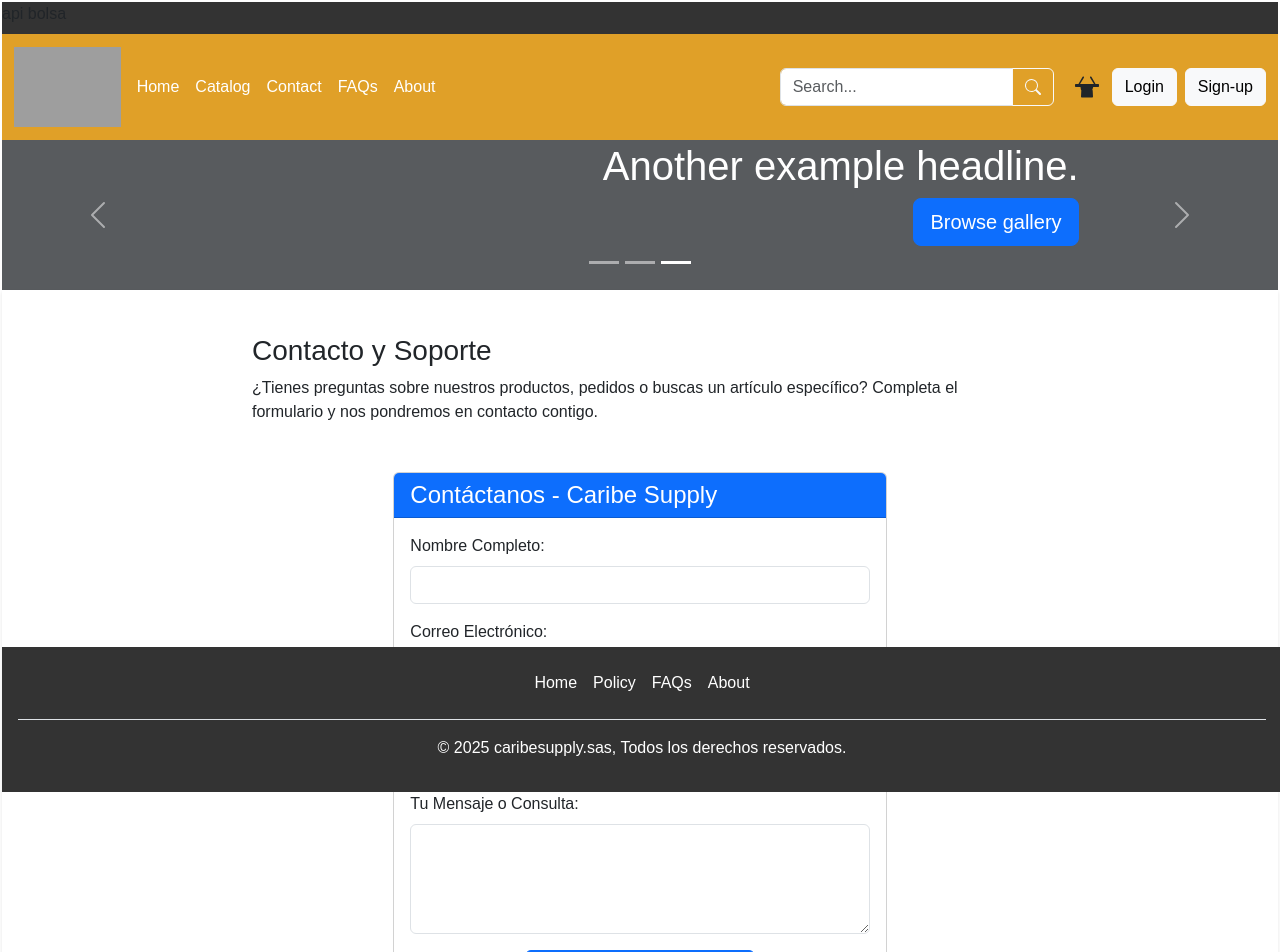
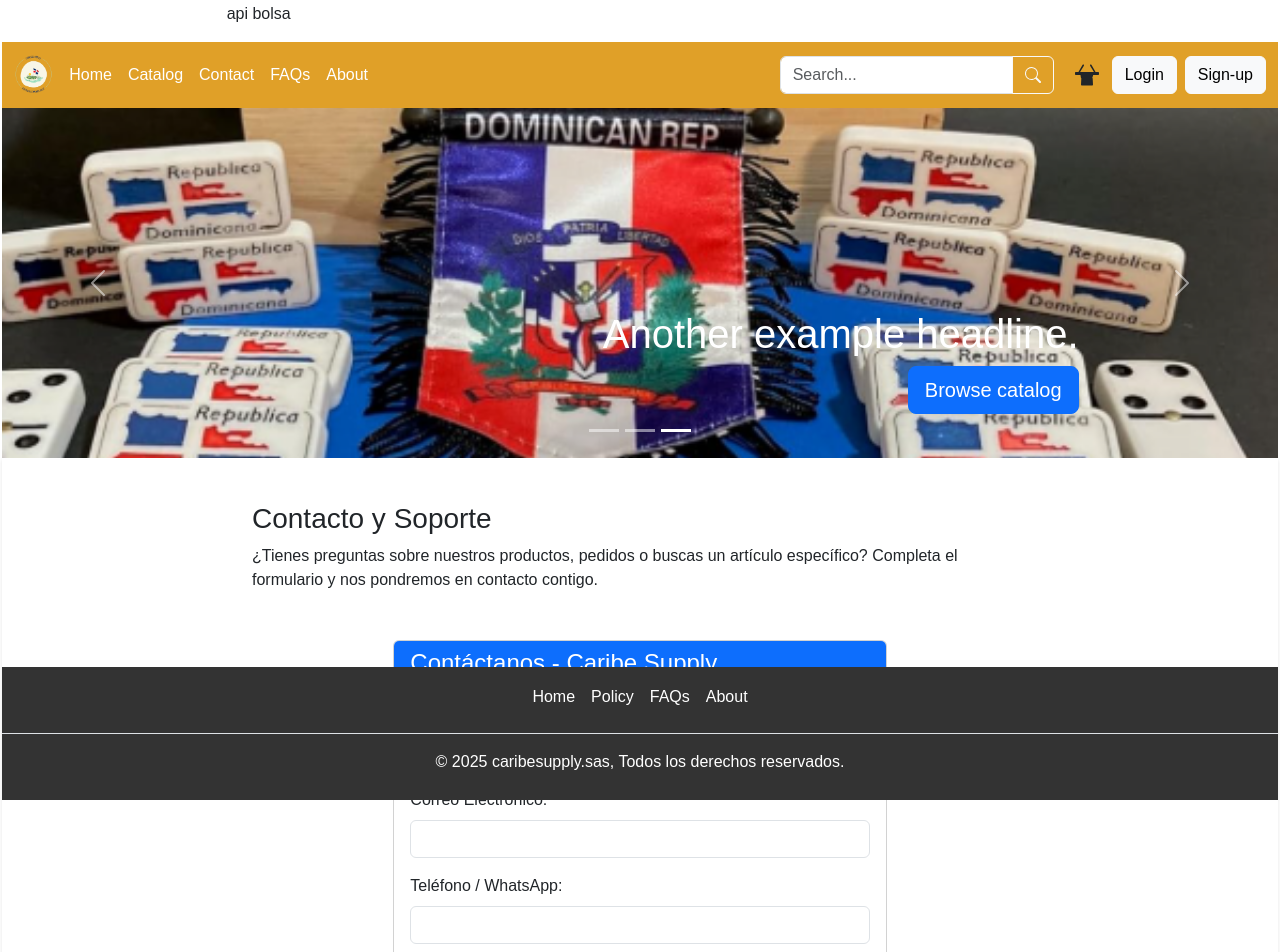
Before and after one commit to Osonigg/Caribe-Supply-SAS, a React (Create React App) app: page /contact in a window 1280 px wide. Shown: the top 952 px of the page. Built offline with nearby package versions, Linux system fonts and the light colour scheme; grey boxes are pictures that could not be loaded.

Commit message:
estilizando

```diff
--- a/src/App.css
+++ b/src/App.css
@@ -7,13 +7,17 @@
 }
 
 .App-logo {
-  height: 10vmin;
+  height: 5vmin;
 }
 
 header {
   width: 100%;
   top: 0;
-  background-color: #333;
+  background-color: #fff;
+}
+
+.carousel-item {
+  height: 350px;
 }
 
 .main-content {
@@ -23,6 +27,7 @@ header {
   padding: 20px;
   margin: 0 auto;
   width: 100%;
+  min-height: 100vh;
   box-shadow: 0 2px 4px rgba(0, 0, 0 ,0.1);
 }
 
@@ -31,6 +36,7 @@ header {
     grid-template-columns: 1fr 3fr;
   }
 }
+
 @media (max-width: 600px) {
     .carousel-caption {
       display: none;
@@ -38,11 +44,12 @@ header {
   }
 
 footer {
-  position: fixed;
+  position: sticky;
   width: 100%;
-  padding: 1rem;
   bottom: 0;
   color: #fff;
   text-align: center;
   background-color: #333;
+  padding: 10px 0;
+  z-index: 1000;
 }
--- a/src/App.jsx
+++ b/src/App.jsx
@@ -17,8 +17,8 @@ import Carousel  from "./components/Carousel.jsx";
 function App() {
   return (
     <div className="App">
-      <header className="App-header">
-        <aside class="col-12 col-lg-6 mb-2 text-body-white">
+      <header className="App-header ">
+        <aside class="container col-12 col-md-8 col-md-4 mb-3 me-auto text-dark">
           api bolsa
         </aside>
         <Navigation />
--- a/src/components/Carousel.jsx
+++ b/src/components/Carousel.jsx
@@ -1,4 +1,6 @@
 import React from "react";
+import '../App.css';
+import { Link } from "react-router-dom";
 
 function Carousel() {
   return (
@@ -7,56 +9,106 @@ function Carousel() {
 
         {/* indicadores de slide */}
         <div className="carousel-indicators">
-          <button type="button" data-bs-target="#myCarousel" data-bs-slide-to="0" className="" aria-label="Slide 1"></button>
-          <button type="button" data-bs-target="#myCarousel" data-bs-slide-to="1" aria-label="Slide 2" className=""></button>
-          <button type="button" data-bs-target="#myCarousel" data-bs-slide-to="2" aria-label="Slide 3" className="active" aria-current="true"></button>
+          <button
+            type="button"
+            data-bs-target="#myCarousel"
+            data-bs-slide-to="0"
+            className=""
+            aria-label="Slide 1"
+          ></button>
+          <button
+            type="button"
+            data-bs-target="#myCarousel"
+            data-bs-slide-to="1"
+            aria-label="Slide 2"
+            className=""
+          ></button>
+          <button
+            type="button"
+            data-bs-target="#myCarousel"
+            data-bs-slide-to="2"
+            aria-label="Slide 3"
+            className="active"
+            aria-current="true"
+          ></button>
         </div>
 
         {/* imagenes para el slide */}
-        <div className="carousel-inner mt-md-0" role="listbox" height="100%">
+        <div className="carousel-inner mt-md-0" role="listbox">
           <div className="carousel-item">
-            <svg aria-hidden="true" class="bd-placeholder-img" height="100%" preserveAspectRatio="xMidYMid slice" width="100%" xmlns="http://www.w3.org/2000/svg">
-              <rect width="100%" height="100%" fill="var(--bs-secondary-color)"></rect>
-            </svg>
+            <img
+              aria-hidden="true"
+              className="d-block w-100 object-fit-cover"
+              preserveAspectRatio="xMidYMid slice"
+              src="../assets/taina.png" alt=""  height="100%"
+            />
 
-            <div className="carousel-caption p-2 text-star mt-2">
+            <div className="carousel-caption  text-star p-2 mt-2">
               <h1>Example headline.</h1>
-              <p><a class="btn btn-lg btn-primary" href="#">Sign up today</a></p>
+              <p>
+                <Link className="btn btn-lg btn-primary" to="/register">
+                  Sign up today
+                </Link>
+              </p>
             </div>
           </div>
 
           <div className="carousel-item">
-            <svg aria-hidden="true" class="bd-placeholder-img" height="100%" preserveAspectRatio="xMidYMid slice" width="100%" xmlns="http://www.w3.org/2000/svg">
-              <rect width="100%" height="100%" fill="var(--bs-secondary-color)"></rect>
-            </svg>
+            <img
+              aria-hidden="true"
+              className="d-block w-100 object-fit-cover"
+              preserveAspectRatio="xMidYMid slice"
+              src="../assets/grecas.png" alt="" height="100%"
+            />
 
-            <div class="carousel-caption p-2 mt-2">
+            <div className="carousel-caption p-2 mt-2">
               <h1>Another example headline.</h1>
-              <p><a class="btn btn-lg btn-primary" href="#">Learn more</a></p>
+              <p>
+                <Link className="btn btn-lg btn-primary" to="">
+                  Learn more
+                </Link>
+              </p>
             </div>
           </div>
 
           <div class="carousel-item active">
-            <svg aria-hidden="true" class="bd-placeholder-img" height="100%" preserveAspectRatio="xMidYMid slice" width="100%" xmlns="http://www.w3.org/2000/svg">
-              <rect width="100%" height="100%" fill="var(--bs-secondary-color)"></rect>
-            </svg>
+            <img
+              aria-hidden="true"
+              className="d-block w-100 object-fit-cover"
+              preserveAspectRatio="xMidYMid slice"
+              src="../assets/dominos.png" alt="" height="100%"
+            />
 
-            <div class="carousel-caption text-end p-2 mt-2">
+
+            <div className="carousel-caption text-end p-2 mt-2">
               <h1>Another example headline.</h1>
-              <p><a class="btn btn-lg btn-primary" href="#">Browse gallery</a></p>
+              <p>
+                <Link className="btn btn-lg btn-primary" to="/catalog">
+                  Browse catalog
+                </Link>
+              </p>
             </div>
           </div>
         </div>
 
         {/* controles de slide */}
-        <button class="carousel-control-prev" type="button" data-bs-target="#myCarousel" data-bs-slide="prev">
-          <span class="carousel-control-prev-icon" aria-hidden="true"></span>
-          <span class="visually-hidden">Previous</span>
-        </button>{" "}
-
-        <button class="carousel-control-next" type="button" data-bs-target="#myCarousel" data-bs-slide="next">
-          <span class="carousel-control-next-icon" aria-hidden="true"></span>
-          <span class="visually-hidden">Next</span>{" "}
+        <button
+          className="carousel-control-prev"
+          type="button"
+          data-bs-target="#myCarousel"
+          data-bs-slide="prev"
+        >
+          <span className="carousel-control-prev-icon" aria-hidden="true"></span>
+          <span className="visually-hidden">Previous</span>
+        </button>
+        <button
+          className="carousel-control-next"
+          type="button"
+          data-bs-target="#myCarousel"
+          data-bs-slide="next"
+        >
+          <span className="carousel-control-next-icon" aria-hidden="true"></span>
+          <span className="visually-hidden">Next</span>
         </button>
       </div>
     </>
--- a/src/pages/About.jsx
+++ b/src/pages/About.jsx
@@ -2,8 +2,8 @@ import React from "react";
 
 function About() {
   return (
-    <div class="container">
-      <div class="container-fluid form-floating my-4">
+    <div className="container">
+      <div className="container-fluid form-floating my-4">
         <strong>Nuestra Historia:</strong>
         <p>
           Breve relato de cómo Caribe Supply se convirtió en un proveedor
@@ -19,8 +19,6 @@ function About() {
         <strong>Horarios:</strong>
         <p>Lunes a Sábado: 8:00am - 6:00pm | Domingos: 9:00am - 2:00pm.</p>
       </div>
-
-
     </div>
   );
 }
--- a/src/pages/CarBasket.jsx
+++ b/src/pages/CarBasket.jsx
@@ -2,7 +2,7 @@ import React from "react";
 
 function CarBasket() {
   return (
-    <div>
+    <div className="container">
       <h1>Esta es mi pagina carrito</h1>
       <p>Sin productos</p>
     </div>
--- a/src/pages/Contact.jsx
+++ b/src/pages/Contact.jsx
@@ -2,48 +2,79 @@ import React from "react";
 
 function Contact() {
   return (
-    <div class="container-fluid form-floating my-4">
-        <strong><h3>Contacto y Soporte</h3></strong>
-        <p>¿Tienes preguntas sobre nuestros productos, pedidos o buscas un artículo específico? Completa el formulario
-          y nos pondremos en contacto contigo.
+    <div className="container-fluid form-floating my-4">
+      <strong>
+        <h3>Contacto y Soporte</h3>
+      </strong>
+      <p>
+        ¿Tienes preguntas sobre nuestros productos, pedidos o buscas un artículo
+        específico? Completa el formulario y nos pondremos en contacto contigo.
       </p>
 
-        <div class="container mt-5">
-            <div class="row justify-content-center">
-                <div class="col-md-8">
-                    <div class="card">
-                        <div class="card-header bg-primary text-white">
-                            <h4 class="mb-0">Contáctanos - Caribe Supply</h4>
+      <div className="container mt-5">
+        <div className="row justify-content-center">
+          <div className="col-md-8">
+            <div className="card">
+              <div className="card-header bg-primary text-white">
+                <h4 className="mb-0">Contáctanos - Caribe Supply</h4>
               </div>
-                        <div class="card-body">
-
+              <div className="card-body">
                 <form action="tu_script_de_procesamiento.php" method="POST">
-
-
-                                <div class="mb-3">
-                                    <label for="nombre" class="form-label">Nombre Completo:</label>
-                                    <input type="text" class="form-control" id="nombre" name="nombre" required/>
+                  <div className="mb-3">
+                    <label for="nombre" class="form-label">
+                      Nombre Completo:
+                    </label>
+                    <input
+                      type="text"
+                      className="form-control"
+                      id="nombre"
+                      name="nombre"
+                      required
+                    />
                   </div>
 
-
-                                <div class="mb-3">
-                                    <label for="email" class="form-label">Correo Electrónico:</label>
-                                    <input type="email" class="form-control" id="email" name="email" required/>
-                                </div>
-
-
-                                <div class="mb-3">
-                                    <label for="telefono" class="form-label">Teléfono / WhatsApp:</label>
-                                    <input type="tel" class="form-control" id="telefono" name="telefono"/>
+                  <div className="mb-3">
+                    <label for="email" class="form-label">
+                      Correo Electrónico:
+                    </label>
+                    <input
+                      type="email"
+                      className="form-control"
+                      id="email"
+                      name="email"
+                      required
+                    />
                   </div>
 
                   <div class="mb-3">
-                                    <label for="mensaje" class="form-label">Tu Mensaje o Consulta:</label>
-                                    <textarea class="form-control" id="mensaje" name="mensaje" rows="4" required></textarea>
+                    <label for="telefono" class="form-label">
+                      Teléfono / WhatsApp:
+                    </label>
+                    <input
+                      type="tel"
+                      class="form-control"
+                      id="telefono"
+                      name="telefono"
+                    />
                   </div>
 
+                  <div className="mb-3">
+                    <label for="mensaje" class="form-label">
+                      Tu Mensaje o Consulta:
+                    </label>
+                    <textarea
+                      className="form-control"
+                      id="mensaje"
+                      name="mensaje"
+                      rows="4"
+                      required
+                    ></textarea>
+                  </div>
 
-                                <button type="submit" class="btn btn-primary w-50 d-block mx-auto">
+                  <button
+                    type="submit"
+                    className="btn btn-primary w-50 d-block mx-auto"
+                  >
                     Enviar Mensaje
                   </button>
                 </form>
@@ -53,7 +84,7 @@ function Contact() {
         </div>
       </div>
 
-        <div class="form-floating my-4">
+      <div className="form-floating p-4 my-4">
         <p>Teléfono: (809) 795-1036</p>
         <p>WhatsApp: 809-795-1036 (con un enlace directo WhatsApp link)</p>
         <p>Correo Electrónico: info@caribesupply.com</p>
--- a/src/pages/Home.jsx
+++ b/src/pages/Home.jsx
@@ -1,48 +1,67 @@
 import React from "react";
-import { Carousel } from "react-bootstrap";
 
 function Home() {
   return (
     <div className="container">
       {/* contenido de pagina */}
-      <div className="container-fluid row mt-4 mx-auto">
-
+      <div className="overflow-auto row mt-4 mx-auto">
         <aside className="col-12 col-md-4 mb-4">
           <div className="card m-2 shadow-sm">
             <div className="card-body">
               <h3 className="card-title">Another longer title belongs here</h3>
-                <p className="card-text"><small className="text-muted">California</small></p>
+              <p className="card-text">
+                <small className="text-muted">California</small>
+              </p>
             </div>
           </div>
 
           <div className="card m-2 shadow-sm">
             <div className="card-body">
               <h3 className="card-title">Another longer title belongs here</h3>
-                <p className="card-text"><small className="text-muted">California</small></p>
+              <p className="card-text">
+                <small className="text-muted">California</small>
+              </p>
             </div>
           </div>
 
           <div className="card m-2 shadow-sm">
             <div className="card-body">
               <h3 className="card-title">Another longer title belongs here</h3>
-                <p className="card-text"><small className="text-muted">California</small></p>
+              <p className="card-text">
+                <small className="text-muted">California</small>
+              </p>
             </div>
           </div>
         </aside>
 
         <div className="contentPage col-12 col-md-8 p-3">
-          <h4>Caribe Supply: Tu Solución Integral en Suministros para el Hogar y la Industria en República Dominicana.</h4>
-          <p>Desde plásticos y ferretería hasta equipos para el hogar y la industria. Todo lo que necesitas, en un solo lugar, con la confianza local.</p>
+          <h4>
+            Caribe Supply: Tu Solución Integral en Suministros para el Hogar y
+            la Industria en República Dominicana.
+          </h4>
+          <p>
+            Desde plásticos y ferretería hasta equipos para el hogar y la
+            industria. Todo lo que necesitas, en un solo lugar, con la confianza
+            local.
+          </p>
 
-          <article>
-
-          </article>
+          <article></article>
 
           <section className="container-fluid my-2 p-3 border">
-          <strong><h5>Nuestros Pilares</h5></strong>
-          <p>Variedad Insuperable: Un poco de TODO lo que puedes conseguir en Caribe Supply.</p>
-          <p>Calidad Garantizada: Productos duraderos de marcas reconocidas.</p>
-          <p>Servicio Local: Ubicados en Villa Consuelo, Santo Domingo, con entrega a domicilio.</p>
+            <strong>
+              <h5>Nuestros Pilares</h5>
+            </strong>
+            <p>
+              Variedad Insuperable: Un poco de TODO lo que puedes conseguir en
+              Caribe Supply.
+            </p>
+            <p>
+              Calidad Garantizada: Productos duraderos de marcas reconocidas.
+            </p>
+            <p>
+              Servicio Local: Ubicados en Villa Consuelo, Santo Domingo, con
+              entrega a domicilio.
+            </p>
             <p>Precios Competitivos: Aprovecha nuestras grandes ofertas.</p>
           </section>
         </div>
--- a/src/pages/Login.jsx
+++ b/src/pages/Login.jsx
@@ -1,31 +1,52 @@
 import React from "react";
 import { Link, useLocation } from "react-router-dom";
-import Home from "./Home";
 
 function Login() {
   const location = useLocation();
 
   return (
-    <main><div class="form-signin w-50 m-auto">
+    <main>
+      <div className="form-signin d-flex justify-content-center py-4 vh-100">
         <form>
-        <h1 class="h3 mb-3 fw-normal">Iniciar Sesion</h1>
+          <h2 className="mb-4 fw-normal text-center">Iniciar Sesion</h2>
 
+          {/* Grupo de formulario para correo electronico */}
           <div class="form-floating my-4">
-          <input type="email" class="form-control" id="floatingInput" placeholder="name@example.com"/>
+            <input
+              type="email"
+              class="form-control"
+              id="floatingInput"
+              placeholder="name@example.com"
+            />
             <label for="floatingInput">Correo electronico</label>
           </div>
 
+          {/* Grupo de formulario para contrasena */}
           <div class="form-floating my-4">
-          <input type="password" class="form-control" id="floatingPassword" placeholder="Password"/>
+            <input
+              type="password"
+              class="form-control"
+              id="floatingPassword"
+              placeholder="Password"
+            />
             <label for="floatingPassword">Contrasena</label>
           </div>
 
           <div class="form-check my-4">
-          <input class="form-check-input" type="checkbox" value="remember-me" id="checkDefault"/>
-          <label class="form-check-label" for="checkDefault">Recordarme</label>
+            <input
+              class="form-check-input"
+              type="checkbox"
+              value="remember-me"
+              id="checkDefault"
+            />
+            <label class="form-check-label" for="checkDefault">
+              Recordarme
+            </label>
           </div>
 
-        <button class="btn btn-primary mb-3 d-block mx-auto" type="submit">Entrar</button>
+          <button class="btn btn-primary mb-3 d-block mx-auto" type="submit">
+            Entrar
+          </button>
 
           <p>
             ¿No tienes cuenta?
@@ -34,7 +55,8 @@ function Login() {
             </Link>
           </p>
         </form>
-    </div></main>
+      </div>
+    </main>
   );
 }
 
--- a/src/pages/Register.jsx
+++ b/src/pages/Register.jsx
@@ -1,14 +1,13 @@
 import React from "react";
 import { Link, useLocation } from "react-router-dom";
-import Home from "./Home";
 
 function Register() {
   const location = useLocation();
 
   return (
     <main>
-      <div className="auth-container d-flex justify-content-center py-4 vh-100">
-        <form className="col-8 p-2 rounded">
+      <div className="form-signup d-flex justify-content-center py-4 vh-100">
+        <form>
           <h2 className="mb-4 fw-normal text-center">Registro de Usuario</h2>
 
           {/* Grupo de formulario para Nombre Completo */}
```
Also changed, not shown: src/pages/FAQs.jsx (+23 -23 lines), src/Logo.jpeg (deleted), src/logo.png (added). Lines whose indentation alone changed are shown as unchanged.
